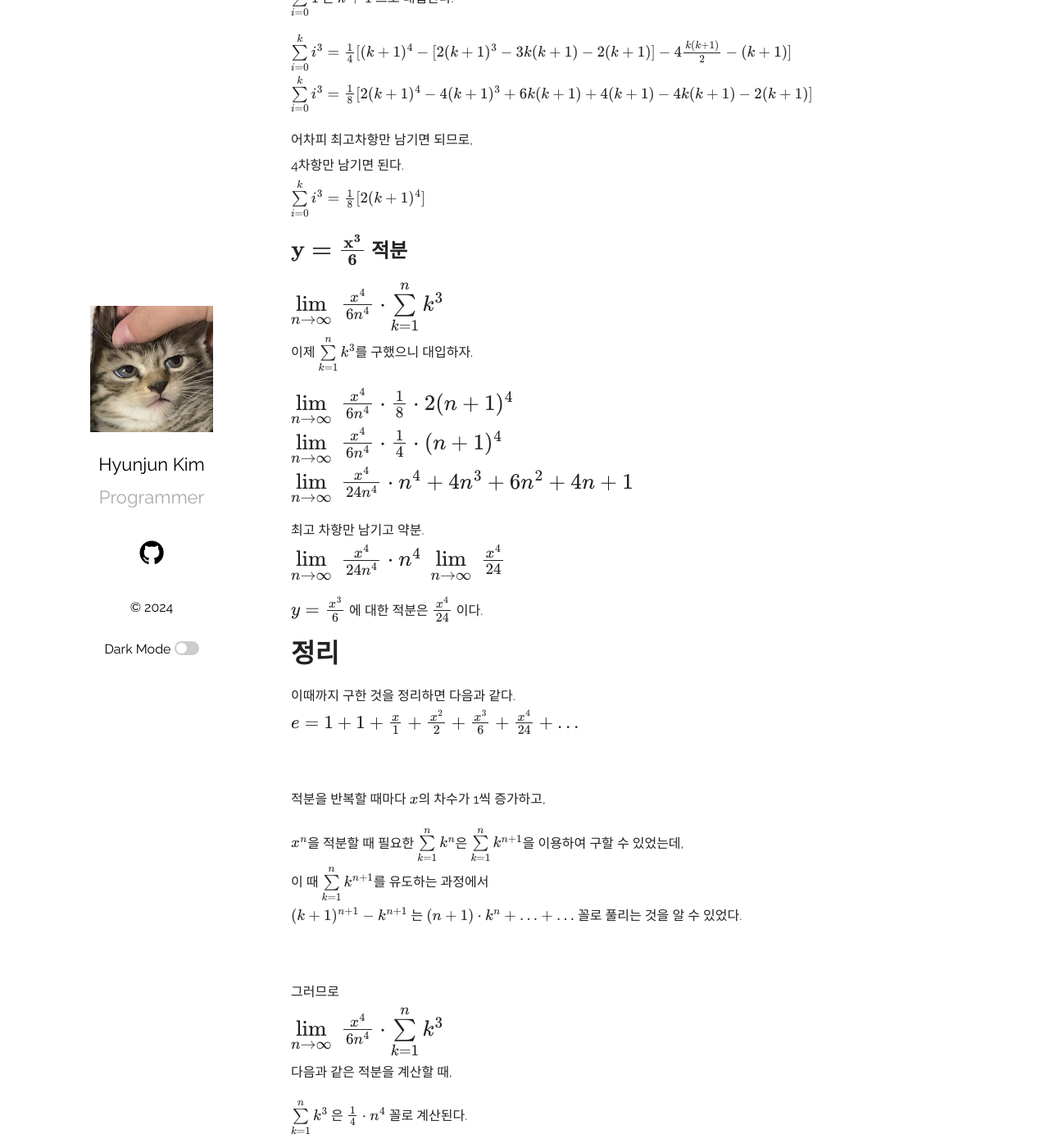
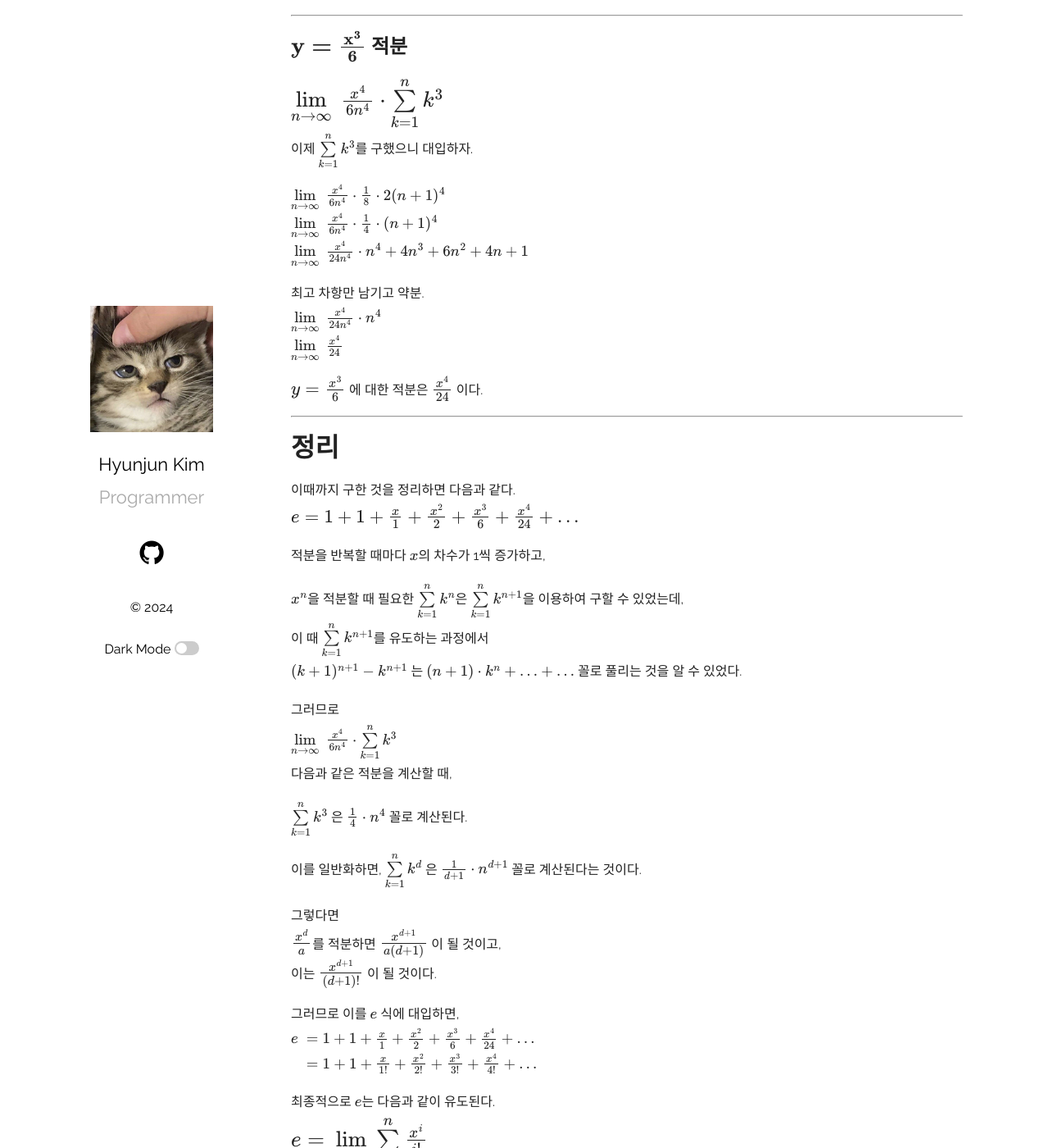
Before and after one commit to Ria9993/Ria9993.github.io, a Jekyll site: the page built from _posts/2024-02-27-constant-e.md, in a window 1280 px wide and 1400 px high, scrolled down 7047 px. Shown: the whole window at 82% size. Built offline with Jekyll 4.4.1, drawn with Linux system fonts in a browser that asks for light colours; formulas are drawn with MathJax 3; comment, search, counter and statistics services are not loaded; some of the changed text lies outside the part shown.

Commit message:
Remove large latex and reparate sections

```diff
--- a/_posts/2024-02-27-constant-e.md
+++ b/_posts/2024-02-27-constant-e.md
@@ -15,6 +15,7 @@ use_math: true
 
 그래서 그냥 이것저것 모르는 것들은 배우면서 자연상수 $e$를 유도해 보았다.
 
+***
 # $e$ 의 정의
 일단 이자가 100%인 경우가 있다고 생각해보자.
 이 경우에는 원금 1원을 넣으면 1년 후 2원이 된다.
@@ -30,6 +31,7 @@ use_math: true
 어떠한 값에 수렴한다.
 이를 자연상수 $e$라고 정의한다.
 
+***
 # 유도 과정
 일단 이를 식으로 표현해보자.
 원금 1원에 이자를 1년에 동일한 간격으로 무한히 많은 $n$번 받는다고 하자.
@@ -73,6 +75,7 @@ $\bf \{y = \frac{x^2}{2}\}$
 
 $e = 1 + 1 + \frac{x}{1} + \frac{x^2}{2} + ... $
 
+***
 ## 이자 그래프의 넓이 구하기
 아까 구한 $y = \frac{x^2}{2}$ 이자에 대한 이자를 또 구하려면
 그래프의 넓이를 구하면 되는데, 이제 단순한 삼각형이 아니므로 넓이를 곧바로 구할 수 없다.
@@ -81,14 +84,12 @@ $\bf \{y = \frac{x^2}{2}\}$
 <img src="/assets/images/20240228-2.png" width="200" height="200">
 위 그래프의 넓이를 구하기 위해 무수히 쪼갠다는 아이디어를 사용한다.(극한(?))
 
-<br>
 
 <img src="/assets/images/20240228-3.png" width="200" height="200">
 일단 해당 그래프를 절반으로 쪼개어 넓이를 구해보자.
 두 개의 직사각형에 대한 넓이를 구하는 것이다.
 물론 두 직사각형의 넓이는 그래프의 넓이와 오차가 크지만,
 
-<br>
 
 <img src="/assets/images/20240228-4.png" width="200" height="200">
 무수히 많이 쪼개면 그래프의 넓이에 수렴할 것이다.
@@ -98,7 +99,6 @@ $\bf \{y = \frac{x^2}{2}\}$
 직사각형의 가로는 $\frac{x}{n}$이고, 세로는 그래프 식 $\frac{x^2}{2}$에 직사각형의 끝 $x$좌표인 $k \cdot \frac{x}{n}$를 대입한 값이다.
 
 $
-\large
 \lim\limits_{n \to \infty} \ \sum\limits_{k=1}^{n} [ \frac{x}{n} \cdot \frac{(k \frac{x}{n})^2}{2} ]
 $
 $
@@ -114,12 +114,12 @@ $
 이제 $\sum\limits_{k=1}^{n} k^2$를 구해야 하는데,
 $\sum\limits_{k=1}^{n} k$ 처럼 가우스 합으로 바로 구할 수 없으므로 유도해보자...
 
+***
 ## $\sum\limits_{k=1}^{n} k^2$ 풀기
 
 일단 $\sum\limits_{k=1}^{n} k^2$는 3차식으로 표현할 수 있을 것이다.
 그래서 $\sum\limits_{k=1}^{n} k^3$ 형식에서 유도할 것.
 
-<br>
 
 Telescope sum을 사용한다.
 $\sum\limits_{i=0}^{k} [(i + 1)^3 - i^3]$
@@ -136,15 +136,11 @@ $(k + 1)^3 - k^3$
 그러므로
 $\sum\limits_{i=0}^{k} [(i + 1)^3 - i^3] = (k + 1)^3$
 
-<br>
-
 그리고 여기서 $(i + 3)^3 - i^3 = 3i^2 + 3i + 1$ 이므로, 다음과 같이 치환할 수 있다.
 
 $
 \sum\limits_{i=0}^{k} [(i + 1)^3 - i^3] = 3\sum\limits_{i=0}^{k} i^2 + 3\sum\limits_{i=0}^{k} i + \sum\limits_{i=0}^{k} 1 = (k + 1)^3
 $
-
-<br>
 
 $\sum\limits_{i=0}^{k} i$ 는 가우스 합으로  $\frac{k(k + 1)}{2}$ 가 되고,
 $\sum\limits_{i=0}^{k} 1$ 은 $k + 1$ 이다.
@@ -154,6 +150,7 @@ $\sum\limits_{i=0}^{k} i^2 = \frac{1}{3}[(k + 1)^3 - \frac{3k(k + 1)}{2} - (k +
 $\frac{1}{6}$ 으로 정리하자.
 $\sum\limits_{i=0}^{k} i^2 = \frac{1}{6}[2(k + 1)^3 - 3k(k + 1) - 2(k + 1)]$
 
+***
 ## $\bf \{y = \frac{x^2}{2}\}$  적분
 
 
@@ -174,7 +171,6 @@ $
 \lim\limits_{n \to \infty} \ \frac{x^3}{2n^3} \cdot \frac{1}{6}[2(n + 1)^3 - 3n(n + 1) - 2(n + 1)]
 $
 
-<br>
 
 일단 괄호를 다 풀자.
 $
@@ -198,16 +194,15 @@ $
 
 $\large y = \frac{x^2}{2}$ 에 대한 적분은 $\large \frac{x^3}{6}$ 이다.
 
+***
 ## $\bf \{y = \frac{x^3}{6}\}$  적분
 우리는 이자에 대한 이자에 대한 이자... 를 구해야 하므로 이를 다시 적분해보자.
 
 똑같이 무수히 많은 직사각형으로 쪼개어 넓이를 구하면 된다.
 $
-\Large
 \lim\limits_{n \to \infty} \ \sum\limits_{k=1}^{n} [ \frac{x}{n} \cdot \frac{(k \frac{x}{n})^3}{6} ]
 $
 $
-\Large
 \lim\limits_{n \to \infty} \ \frac{x^4}{6n^4} \cdot \sum\limits_{k=1}^{n} k^3
 $
 
@@ -217,7 +212,6 @@ $
 똑같이 $\sum\limits_{k=1}^{n} k^3$ 는 4차식으로 표현할 수 있을 것이라 생각하고,
 $\sum\limits_{k=1}^{n} k^4$ 형식에서 유도한다.
 
-<br>
 
 $\sum\limits_{i=0}^{k} [(i + 1)^4 - i^4]$
 자 여기서 시작하자.
@@ -248,6 +242,7 @@ $
 \sum\limits_{i=0}^{k} i^3 = \frac{1}{8}[2(k + 1)^4]
 $
 
+***
 ## $\bf \{y = \frac{x^3}{6}\}$  적분
 $
 \Large
@@ -256,29 +251,26 @@ $
 이제 $\sum\limits_{k=1}^{n} k^3$를 구했으니 대입하자.
 
 $
-\Large
 \lim\limits_{n \to \infty} \ \frac{x^4}{6n^4} \cdot \frac{1}{8} \cdot 2(n + 1)^4
 $
 $
-\Large
 \lim\limits_{n \to \infty} \ \frac{x^4}{6n^4} \cdot \frac{1}{4} \cdot (n + 1)^4
 $
 $
-\Large
 \lim\limits_{n \to \infty} \ \frac{x^4}{24n^4} \cdot n^4 + 4n^3 + 6n^2 + 4n + 1
 $
 
 최고 차항만 남기고 약분.
 $
-\Large
 \lim\limits_{n \to \infty} \ \frac{x^4}{24n^4}  \cdot n^4
-\\
-\Large
+$
+$
 \lim\limits_{n \to \infty} \ \frac{x^4}{24}
 $
 
 $\large y = \frac{x^3}{6}$ 에 대한 적분은 $\large \frac{x^4}{24}$ 이다.
 
+***
 # 정리
 이때까지 구한 것을 정리하면 다음과 같다.
 $
@@ -286,7 +278,6 @@ $
 e = 1 + 1 + \frac{x}{1} + \frac{x^2}{2} + \frac{x^3}{6} + \frac{x^4}{24} + ...
 $
 
-<br>
 
 적분을 반복할 때마다 $x$의 차수가 1씩 증가하고,
 
@@ -294,11 +285,9 @@ $x^n$을 적분할 때 필요한 $\sum\limits_{k=1}^{n} k^{n} $은 $\sum\limits_
 이 때 $\sum\limits_{k=1}^{n} k^{n+1} $를 유도하는 과정에서
 $(k + 1)^{n+1} - k^{n+1}$ 는 $\{ (n+1) \cdot k^n + ... + ... \}$ 꼴로 풀리는 것을 알 수 있었다.
 
-<br>
 
 그러므로
 $
-\Large
 \lim\limits_{n \to \infty} \ \frac{x^4}{6n^4} \cdot \sum\limits_{k=1}^{n} k^3
 $
 다음과 같은 적분을 계산할 때,
@@ -314,11 +303,9 @@ $\large\frac{x^d}{a}$를 적분하면 $\large\frac{x^{d+1}}{a(d+1)}$ 이 될 것
 
 그러므로 이를 $e$ 식에 대입하면,
 $
-\Large
 e \ = 1 + 1 + \frac{x}{1} + \frac{x^2}{2} + \frac{x^3}{6} + \frac{x^4}{24} + ...
 $
 $
-\Large
 \quad = 1 + 1 + \frac{x}{1!} + \frac{x^2}{2!} + \frac{x^3}{3!} + \frac{x^4}{4!} + ...
 \\
 $
```
